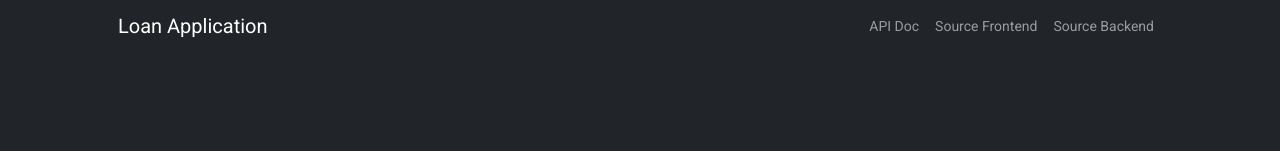
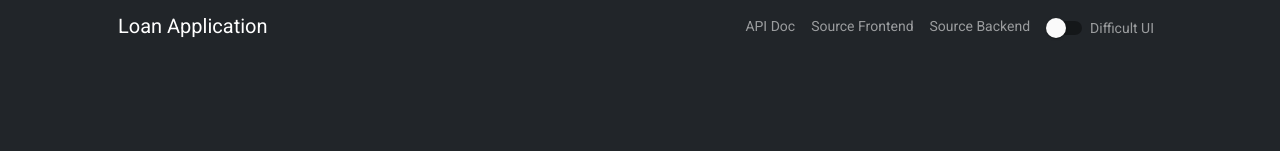
Before and after one commit to jgelon/LoanApplication-FE, an Angular app: page /request in a window 1280 px wide. Shown: the top 151 px of the page. Built offline with nearby package versions, Linux system fonts and the light colour scheme; no server answers.

Commit message:
Start for difficultUI component

```diff
--- a/src/app/app.component.html
+++ b/src/app/app.component.html
@@ -13,6 +13,9 @@
         </li>
         <li class="nav-item">
           <a class="nav-link" href="https://github.com/jgelon/LoanApplication-BE/" target="_blank">Source Backend</a>
+        </li>
+        <li class="nav-item">
+          <mat-slide-toggle class="nav-link" [(ngModel)]="difficultUI">Difficult UI</mat-slide-toggle>
         </li>
       </ul>
     </div>
--- a/src/app/app.component.ts
+++ b/src/app/app.component.ts
@@ -7,4 +7,5 @@ import { Component } from '@angular/core';
 })
 export class AppComponent {
   title = 'Loan Application';
+  difficultUI = false;
 }
--- a/src/app/app.module.ts
+++ b/src/app/app.module.ts
@@ -10,6 +10,7 @@ import { MatRadioModule } from '@angular/material/radio';
 import { MatSelectModule } from '@angular/material/select';
 import { MatTableModule } from '@angular/material/table';
 import { MatDatepickerModule } from '@angular/material/datepicker';
+import { MatSlideToggleModule } from '@angular/material/slide-toggle';
 import { MatNativeDateModule } from '@angular/material/core';
 import { HttpClientModule } from '@angular/common/http';
 import { AppComponent } from './app.component';
@@ -51,6 +52,7 @@ import { IndexComponent } from './components/index/index.component';
     MatDatepickerModule,
     MatNativeDateModule,
     MatTableModule,
+    MatSlideToggleModule,
     NgbModule,
     BrowserAnimationsModule
   ],
```
